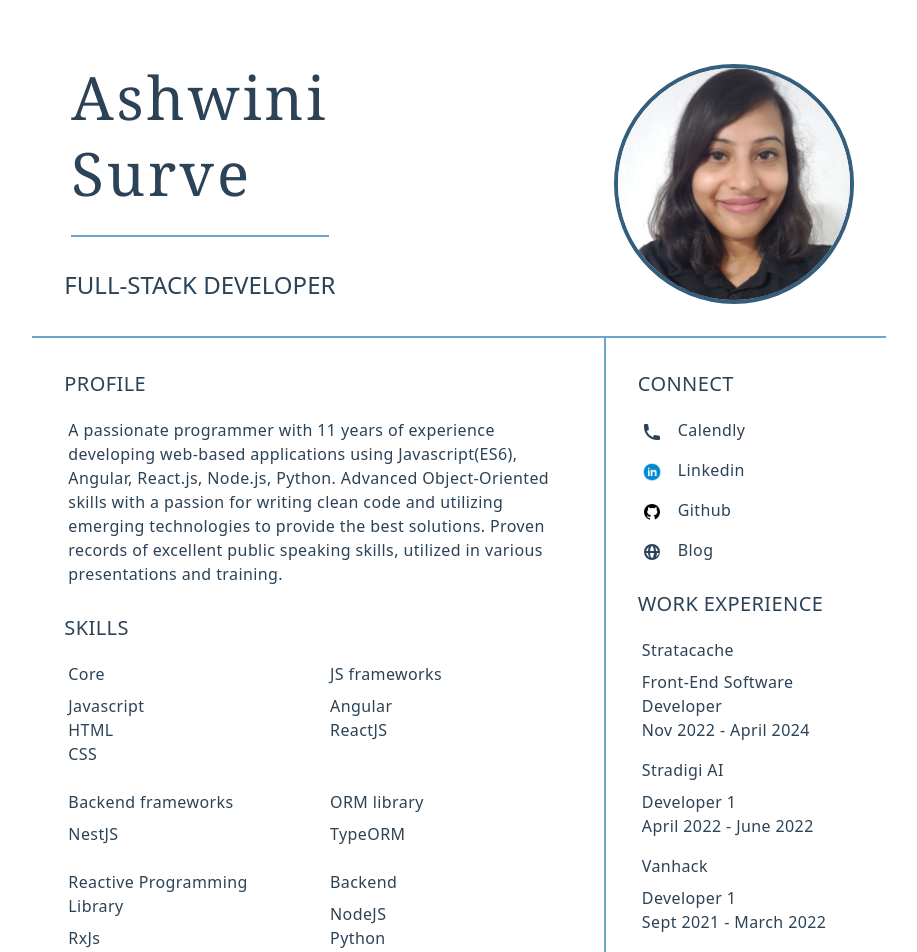
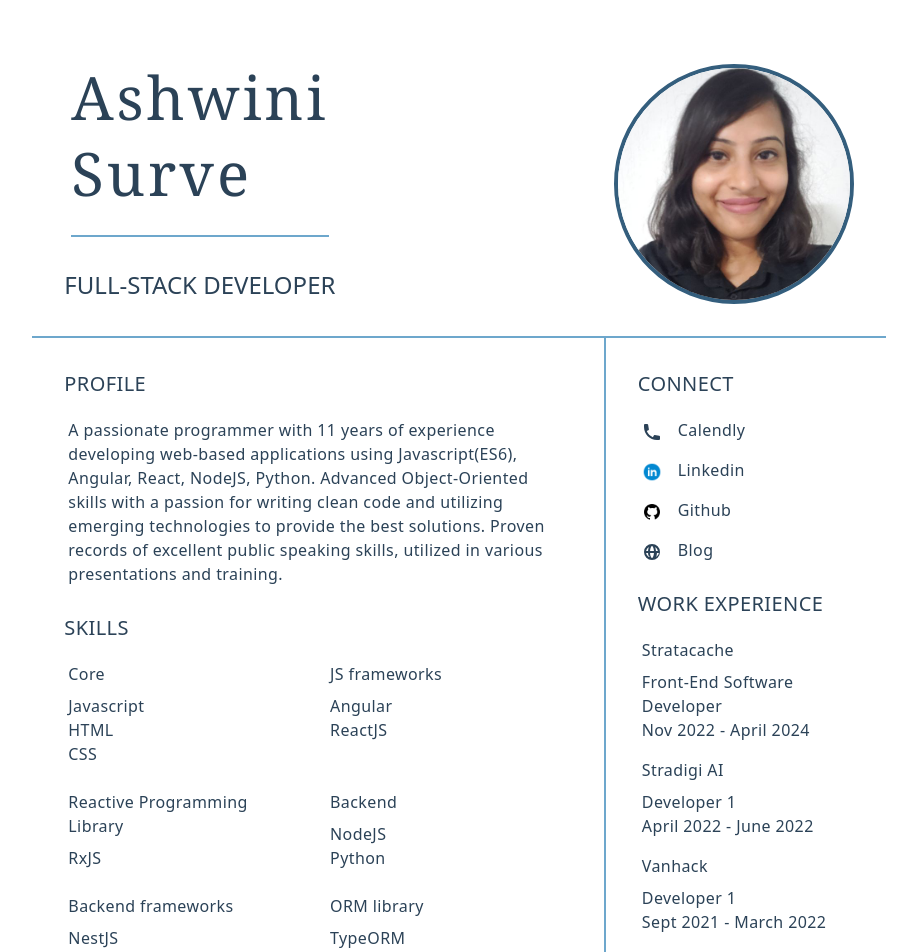
Before and after one commit to surveashwini/portfolio, a Next.js app: page / in a window 1280 px wide. Shown: the top 952 px of the page, without its empty margins (181-1098 px from the left). Built offline with nearby package versions, Linux system fonts and the light colour scheme.

Commit message:
Update index.js

```diff
--- a/pages/index.js
+++ b/pages/index.js
@@ -31,8 +31,8 @@ export default function Home() {
             <h4 className="pb-4 text-xl font-medium">PROFILE</h4>
             <section className="m-1">
               A passionate programmer with 11 years of experience developing
-              web-based applications using Javascript(ES6), Angular, React.js,
-              Node.js, Python. Advanced Object-Oriented skills with a passion
+              web-based applications using Javascript(ES6), Angular, React,
+              NodeJS, Python. Advanced Object-Oriented skills with a passion
               for writing clean code and utilizing emerging technologies to
               provide the best solutions. Proven records of excellent public
               speaking skills, utilized in various presentations and training.
@@ -56,6 +56,17 @@ export default function Home() {
               </section>
 
               <section className="m-1">
+                <section className="font-medium pb-2">Reactive Programming Library</section>
+                <section className="block">RxJS</section>
+              </section>
+
+              <section className="m-1">
+                <section className="font-medium pb-2">Backend</section>
+                <section className="block">NodeJS</section>
+                <section className="block">Python</section>
+              </section>
+
+              <section className="m-1">
                 <section className="font-medium pb-2">Backend frameworks</section>
                 <section className="block">NestJS</section>
               </section>
@@ -66,21 +77,10 @@ export default function Home() {
               </section>
 
               <section className="m-1">
-                <section className="font-medium pb-2">Reactive Programming Library</section>
-                <section className="block">RxJs</section>
-              </section>
-
-              <section className="m-1">
-                <section className="font-medium pb-2">Backend</section>
-                <section className="block">NodeJS</section>
-                <section className="block">Python</section>
-              </section>
-
-              <section className="m-1">
                 <section className="font-medium pb-2">Database</section>
+                <section className="block">PostgreSQL</section>
                 <section className="block">MongoDB</section>
                 <section className="block">mySQL</section>
-                <section className="block">PostgreSQL</section>
               </section>
 
               <section className="m-1">
```
